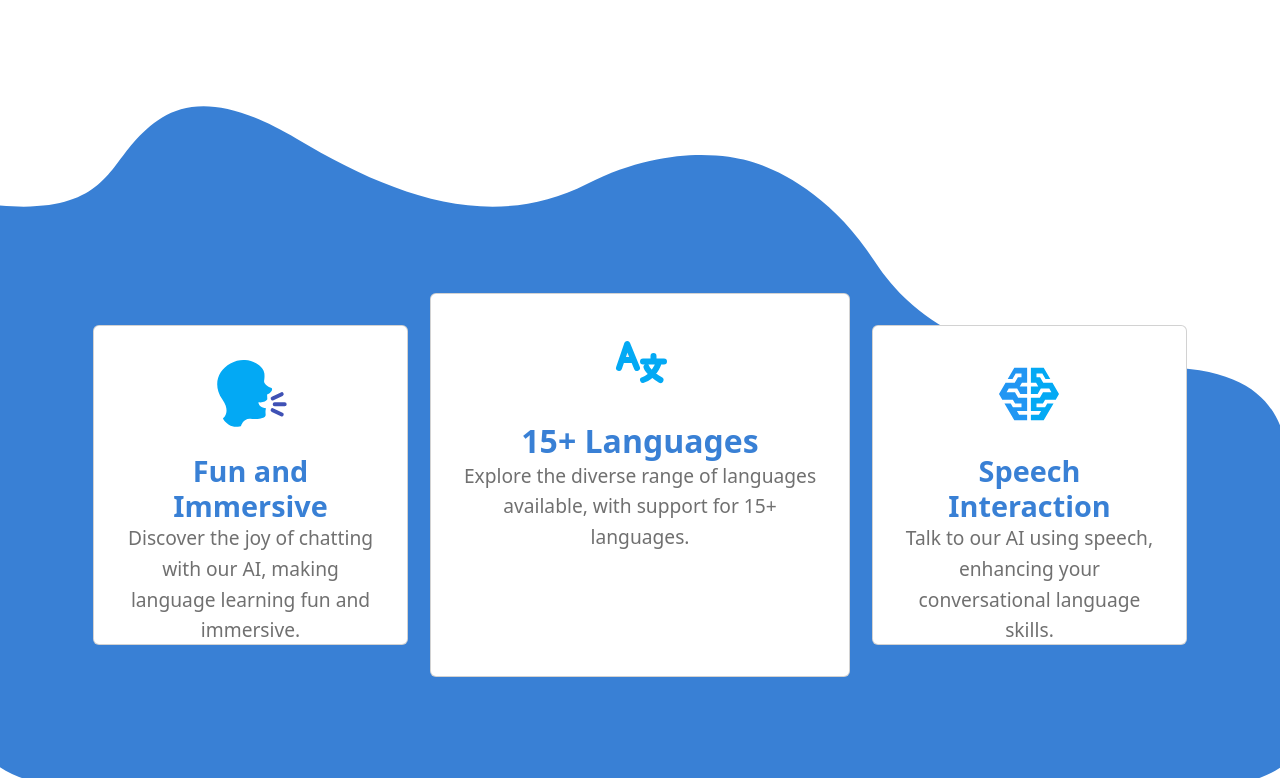
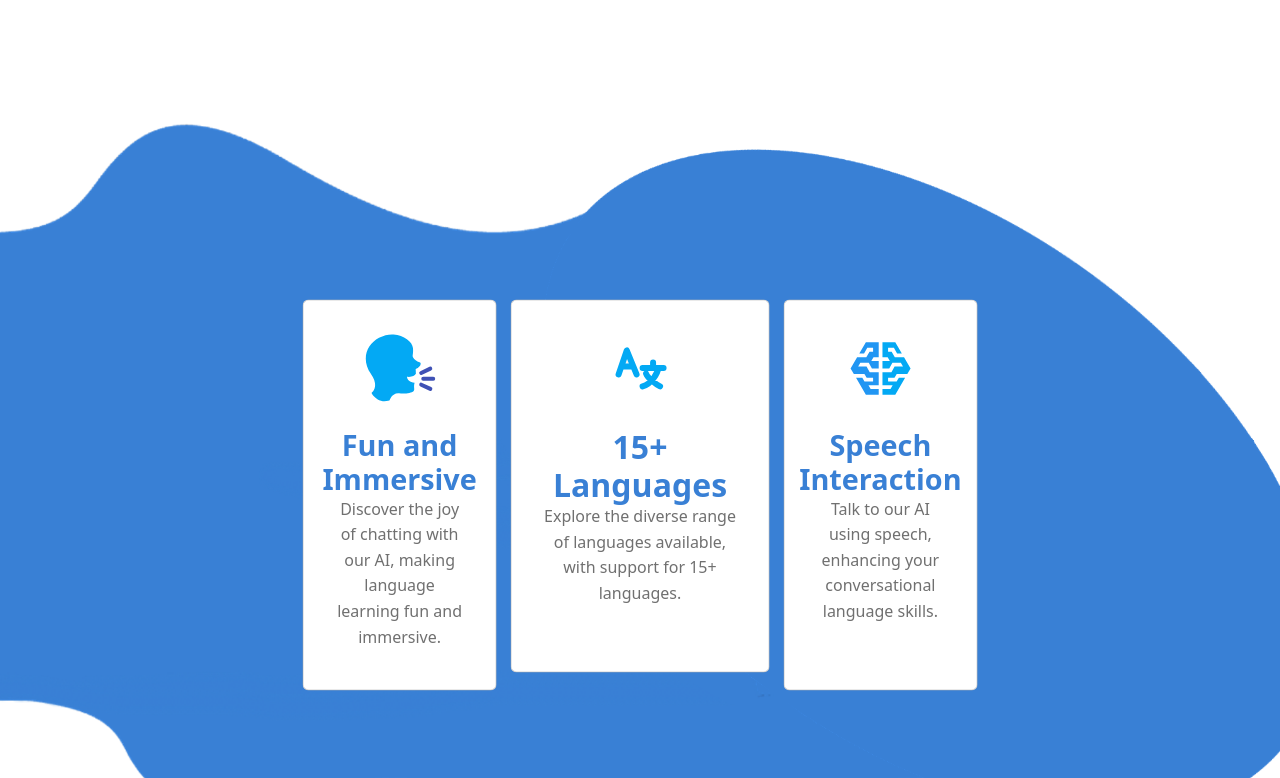
Before and after one commit to mujtabach2/LangauageApp, a React (Create React App) app in the folder frontend/: page / in a window 1280 px wide. Shown: the part 462-1240 px from the top of the page. Built offline with nearby package versions, Linux system fonts and the light colour scheme.

Commit message:
changed some formatting

```diff
--- a/frontend/src/pages/Home.js
+++ b/frontend/src/pages/Home.js
@@ -9,6 +9,7 @@ import githubIcon from './images/github.svg';
 import linkedinIcon from './images/linkedin.svg';
 import anime from 'animejs/lib/anime.es.js';
 import logo from './images/logo.png';
+import backgroundImage from './images/backgroundLang.png';
 
 const Home = () => {
   const navigate = useNavigate();
@@ -120,46 +121,50 @@ const Home = () => {
 
 
     </div>
-  <div>
+  <div style={{marginTop:'30vh', position: 'relative', overflow: 'hidden'}}>
     {/* Features Section */}
-    <svg  xmlns="http://www.w3.org/2000/svg" width="100vw" height="60vw" viewBox="0 0 1920 928" fill="none" style={{marginTop:"20vh"}}>
-      <path d="M2097.45 718.077C2238.32 772.614 2242.45 880.511 2226.9 927.643L2033.27 912.291L-19.9984 912.291L-259.625 261.38C-249.523 212.789 -192.002 121.409 -42.7306 144.618C143.859 173.629 157.32 103.788 199.958 55.7536C242.596 7.71962 301.571 -35.9369 444.97 49.7042C588.37 135.345 736.371 190.741 880.346 117.397C995.526 58.7212 1087.89 73.327 1120.92 82.1769C1153.95 91.0269 1241.24 124.56 1311.65 232.964C1399.66 368.47 1555.53 394.496 1722.54 392.029C1889.55 389.561 1918.8 456.856 1931.7 519.774C1944.61 582.692 1921.35 649.907 2097.45 718.077Z" fill="#3980d5"/>
-    </svg>
 
-      <svg id="about" xmlns="http://www.w3.org/2000/svg" width="100vw" height="60vw" viewBox="0 0 1920 678" fill="none" style={{marginTop:"-60vh"}}>
-          <path d="M98.6108 465.042C-18.2377 455.489 -43.0636 394.719 -40.8705 365.529L-40.8705 0L1961.87 0V365.529C1964.06 394.719 1939.24 455.489 1822.39 465.042C1676.33 476.983 1680.28 518.779 1657.91 552.614C1635.54 586.448 1600.01 620.282 1475 593.414C1350 566.545 1227.62 557.589 1134.19 621.278C1059.45 672.228 987.102 678 960.5 678C933.898 678 861.547 672.228 786.806 621.278C693.38 557.589 571.005 566.545 445.998 593.414C320.991 620.282 285.463 586.448 263.093 552.614C240.724 518.779 244.671 476.983 98.6108 465.042Z" fill="#3980d5"/>
-      </svg>
+    <img src={backgroundImage} alt="phone" style={{width: '100vw', height: 'auto'}} />
 
 
-    <div className="container" style={{ marginTop: "-80vh", display: 'flex', justifyContent: 'space-around' }}>
+    <div className="containers" style={{
+        position: 'absolute',
+        top: '50%',
+        left: '50%',
+        transform: 'translate(-50%, -50%)',
+        display: 'flex',
+        justifyContent: 'space-around',
+        maxWidth: '80%',
+        maxHeight: '70%',
+      }}>
       {/* Card 1 */}
-      <div className="card" style={{ height: '20rem', width: "30%", margin: "0 1%", overflow: 'hidden' }}>
-        <div className="card-body" style={{ height: "14rem", display: 'flex', flexDirection: 'column', alignItems: 'center', padding: '2rem' }}>
+      <div className="card" style={{maxHeight: '60%', width: "30%", margin: "0 1%", overflow: 'hidden' }}>
+        <div className="card-body" style={{maxHeight: "60%", display: 'flex', flexDirection: 'column', alignItems: 'center', padding: '2rem' }}>
         <img src={speechImg} style={{ marginBottom: '1.5rem', height: "9vh"}}/>
           <h5 className="card-title" style={{ color: '#3980d5', margin: '0', textAlign: 'center', fontSize: '1.8rem', fontWeight: 'bold' }}>Fun and Immersive</h5>
-          <p className="card-text" style={{ color: '#707070', fontSize: '1.2rem', lineHeight: '1.6', margin: '0', textAlign: 'center', paddingBottom:'4h'}}>
+          <p className="card-text" style={{ color: '#707070', fontSize: '1rem', lineHeight: '1.6', margin: '0', textAlign: 'center', paddingBottom:'4h'}}>
             Discover the joy of chatting with our AI, making language learning fun and immersive.
           </p>
         </div>
       </div>
 
       {/* Card 2 */}
-      <div className="card" style={{ height: '24rem', width: "40%", margin: "0 1%", overflow: 'hidden' }}>
-        <div className="card-body" style={{ height: "16rem", display: 'flex', flexDirection: 'column', alignItems: 'center', padding: '2rem' }}>
+      <div className="card" style={{height: '60%', width: "40%", margin: "0 1%", overflow: 'hidden' }}>
+        <div className="card-body" style={{ maxHeight: "60%", display: 'flex', flexDirection: 'column', alignItems: 'center', padding: '2rem' }}>
         <img src={langImg} style={{ marginBottom: '1.5rem', height: "9vh"}}/>
           <h5 className="card-title" style={{ color: '#3980d5', margin: '0', textAlign: 'center', fontSize: '2rem', fontWeight: 'bold' }}>15+ Languages</h5>
-          <p className="card-text" style={{ color: '#707070', fontSize: '1.2rem', lineHeight: '1.6', margin: '0', textAlign: 'center',paddingBottom:'4vh' }}>
+          <p className="card-text" style={{ color: '#707070', fontSize: '1rem', lineHeight: '1.6', margin: '0', textAlign: 'center',paddingBottom:'4vh' }}>
             Explore the diverse range of languages available, with support for 15+ languages.
           </p>
         </div>
       </div>
 
       {/* Card 3 */}
-      <div className="card" style={{ height: '20rem', width: "30%", margin: "0 1%", overflow: 'hidden' }}>
-        <div className="card-body" style={{ height: "14rem", display: 'flex', flexDirection: 'column', alignItems: 'center', padding: '2rem' }}>
+      <div className="card" style={{ maxHeight: '60%', width: "30%", margin: "0 1%", overflow: 'hidden' }}>
+        <div className="card-body" style={{ maxHeight: "60%", display: 'flex', flexDirection: 'column', alignItems: 'center', padding: '2rem' }}>
         <img src={aiImg} style={{ marginBottom: '1.5rem', height: "9vh"}}/>
           <h5 className="card-title" style={{ color: '#3980d5', margin: '0', textAlign: 'center', fontSize: '1.8rem', fontWeight: 'bold' }}>Speech Interaction</h5>
-          <p className="card-text" style={{ color: '#707070', fontSize: '1.2rem', lineHeight: '1.6', margin: '0', textAlign: 'center',paddingBottom:'4vh'}}>
+          <p className="card-text" style={{ color: '#707070', fontSize: '1rem', lineHeight: '1.6', margin: '0', textAlign: 'center',paddingBottom:'4vh'}}>
             Talk to our AI using speech, enhancing your conversational language skills.
           </p>
         </div>
@@ -170,7 +175,7 @@ const Home = () => {
     {/* CTA Section */}
 
 
-   <section className="cta-section" style={{ marginTop: '60vh', backgroundColor: '#ffffff', color: '#333', padding: '2rem 0', textAlign: 'center', position: 'relative', marginBottom: '10vh', paddingBottom: '40vh' }}>
+   <section className="cta-section" style={{ marginTop: '30vh', backgroundColor: '#ffffff', color: '#333', padding: '2rem 0', textAlign: 'center', position: 'relative', marginBottom: '10vh', paddingBottom: '40vh' }}>
       {/* Colorful background illustration */}
 
       <div className="container" style={{ display: 'flex', flexDirection: 'column', alignItems: 'center' }}>
@@ -190,7 +195,7 @@ const Home = () => {
 
 
 {/* Footer Section */}
-      <div style={{ marginTop: '30vh',position: 'relative', zIndex: 1 }}>
+      <div style={{ marginTop: '10vh',position: 'relative', zIndex: 1 }}>
           <footer className="footer" style={{ zIndex: '0', position: 'absolute', bottom: '0', left: '0', right: '0', backgroundColor: '#f8f9fa', padding: '2rem 0', textAlign: 'center' }}>
             <div className="container" style={{ display: 'flex', justifyContent: 'space-between', alignItems: 'center' }}>
               <div style={{ display: 'flex', alignItems: 'center' }}>
```
Also changed, not shown: frontend/src/pages/images/backgroundLang.png (added).
